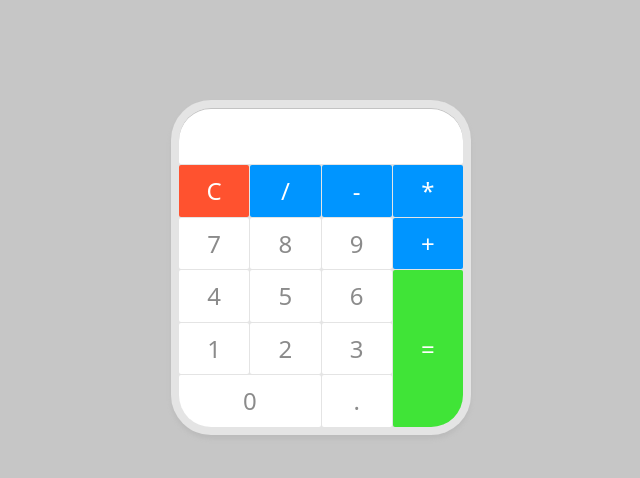
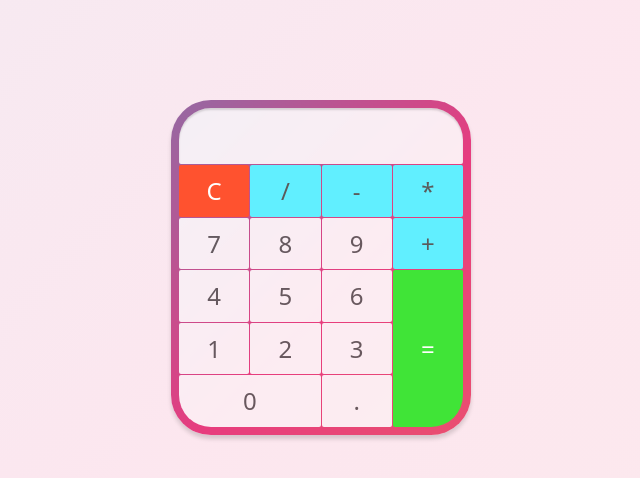
Before and after one commit to PavloLysiuk/Calculator, a plain HTML site: page index.html in a window 1280 px wide. Shown: the whole page, without its empty margins (319-959 px from the left). Drawn offline with nearby package versions, Linux system fonts and the light colour scheme.

Commit message:
added gradients

```diff
--- a/css/main.css
+++ b/css/main.css
@@ -1,5 +1,20 @@
 body {
-  background-color: #c6c6c6;
+  background: linear-gradient(-45deg, #ee765220, #e73c7e20, #23a5d520, #23d5ab20);
+  background-size: 400% 400%;
+  animation: gradient 15s ease infinite;
+  height: 100vh;
+}
+
+@keyframes gradient {
+  0% {
+    background-position: 0% 50%;
+  }
+  50% {
+    background-position: 100% 50%;
+  }
+  100% {
+    background-position: 0% 50%;
+  }
 }
 
 button {
@@ -7,7 +22,7 @@ button {
 
   font-size: 24px;
 
-  color: #8b8b8b;
+  color: #5b5b5b;
 
   border: none;
   border-radius: 2px;
@@ -21,10 +36,25 @@ button {
   padding: 8px;
   max-width: 300px;
 
-  background-color: #e4e4e4;
   border-radius: 40px;
 
-  box-shadow: 0 4px 4px #bcbcbc;
+  box-shadow: 0 4px 4px rgba(0, 0, 0, 0.15);
+
+  background: linear-gradient(-45deg, #ee7752, #e73c7e, #23a6d5, #23d5ab);
+  background-size: 400% 400%;
+  animation: gradient 15s ease infinite;
+}
+
+@keyframes gradient {
+  0% {
+    background-position: 0% 50%;
+  }
+  50% {
+    background-position: 100% 50%;
+  }
+  100% {
+    background-position: 0% 50%;
+  }
 }
 
 #result {
@@ -35,9 +65,11 @@ button {
   font-size: 32px;
 
   color: #656565;
+  opacity: 0.9;
+
   border-radius: 32px 32px 2px 2px;
   border: none;
-  box-shadow: inset 0 1px 0px #c3c3c3;
+  box-shadow: inset 0 2px 2px rgba(0, 0, 0, 0.15);
 }
 
 .buttons {
@@ -59,6 +91,7 @@ button {
 
 .number,
 .decimal {
+  opacity: 0.9;
   background-color: #fff;
 }
 
@@ -67,16 +100,15 @@ button {
   background-color: #f1f1f1;
 }
 
-
-.zero{
+.zero {
   grid-column: span 2;
 
   border-bottom-left-radius: 32px;
 }
 
 .operator {
-  color: #fff;
-  background-color: #0095ff;
+  color: #5b5b5b;
+  background-color: #61efff;
 }
 
 .operator:is(:hover, :focus) {
```
